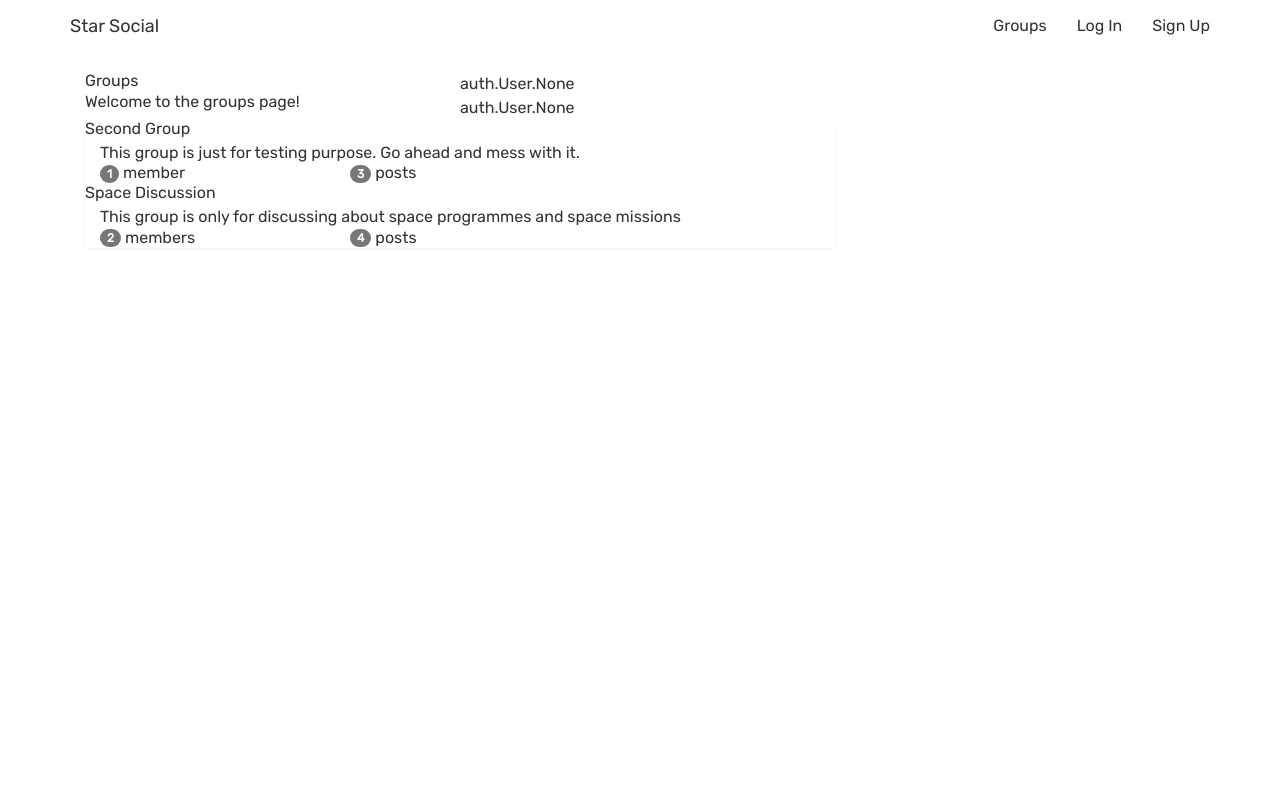
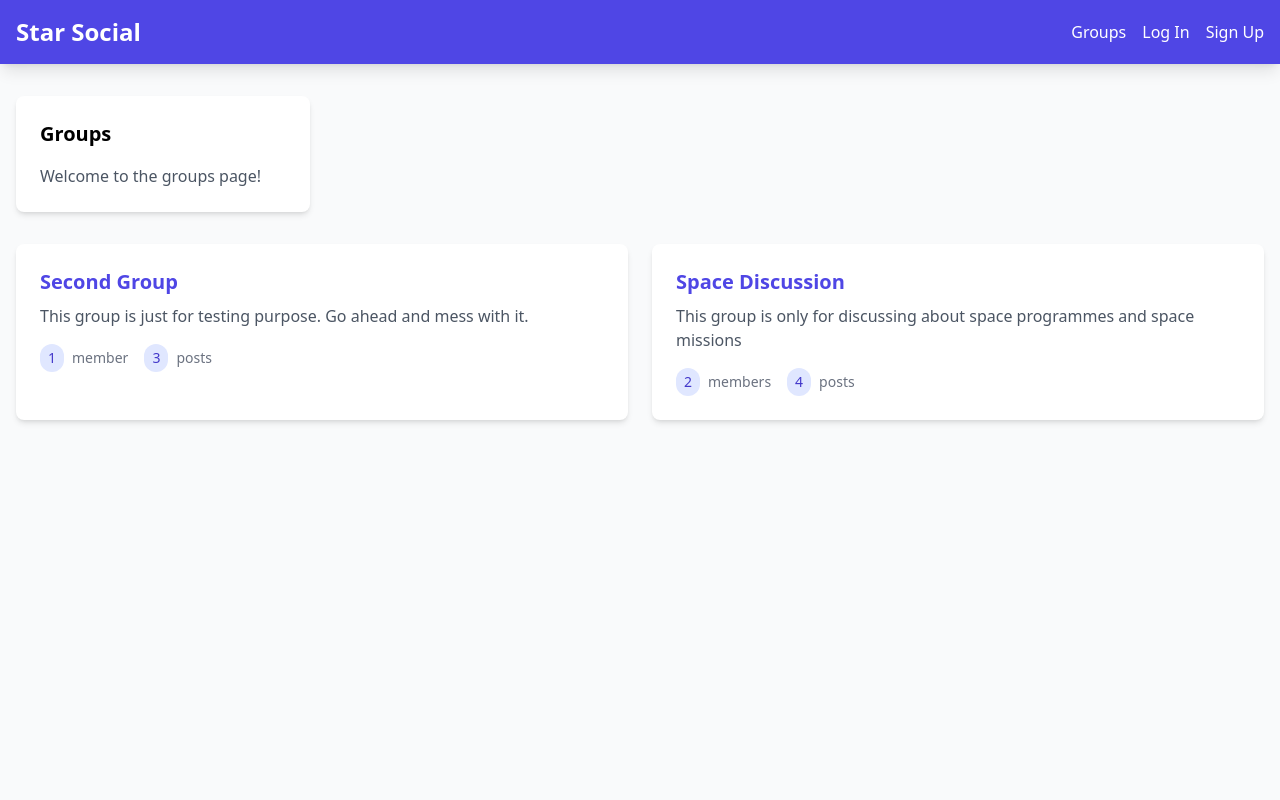
Before and after one commit to mehant-kr/social_app, a Django app: page /groups/ in a window 1280 px wide. Run offline with Django 3.2, Linux system fonts and the light colour scheme; data comes from the database, SQL or seed files in the repository; both versions use the stored data as it was after the commit; style sheets or scripts are compiled from the project's sources; some libraries are stand-ins or nearby versions.

```diff
--- a/groups/templates/groups/group_list.html
+++ b/groups/templates/groups/group_list.html
@@ -1,51 +1,53 @@
 {% extends "groups/group_base.html" %}
 {% block pregroup %}
-    <div class="col-md-4">
-        <div class="content">
+    <div class="grid grid-cols-1 md:grid-cols-4 gap-6">
+        <div class="bg-white p-6 rounded-lg shadow-md">
+            <div class="space-y-4">
                 {% if user.is_authenticated %}
-                <h2>Welcome Back!
-                    <a href="{% url 'posts:for_user' username=user.username %}">
+                    <h2 class="text-2xl font-bold text-indigo-600">
+                        Welcome Back!
+                        <a href="{% url 'posts:for_user' username=user.username %}" class="text-indigo-400 hover:text-indigo-600">
                             @{{ user.username }}
                         </a>
                     </h2>
                 {% endif %}
-        <h2>Groups</h2>
-        <p>Welcome to the groups page!</p>
-        </div>
+                <h2 class="text-xl font-bold">Groups</h2>
+                <p class="text-gray-600">Welcome to the groups page!</p>
                 {% if user.is_authenticated %}
-        <a href="{% url 'groups:create'  %}" class='btn btn-md btn-fill btn-warning'>
-            <span class="glyphicon glyphicon-plus-sign">Create New Group!</span>
+                    <a href="{% url 'groups:create' %}" class="inline-block bg-indigo-600 text-white px-4 py-2 rounded-md hover:bg-indigo-700 transition duration-200">
+                        Create New Group
                     </a>
                 {% endif %}
+            </div>
+        </div>
     </div>
 {% endblock %}
 
 {% block group_content %}
-    {% for obj in object_list %}
-        <p>{{ obj.members }}</p>
-    {% endfor %}
-
-    <div class="col-md-8">
-        <div class="list-group">
+    <div class="mt-8 grid grid-cols-1 md:grid-cols-2 gap-6">
         {% for group in object_list %}
-            <a href="{% url 'groups:single' slug=group.slug %}">
-                <h3 class="title list-group-item-heading">{{ group.name }}</h3>
-                <div class="list-group-item-text container-fluid">
+            <div class="bg-white rounded-lg shadow-md overflow-hidden">
+                <a href="{% url 'groups:single' slug=group.slug %}" class="block p-6 hover:bg-gray-50">
+                    <h3 class="text-xl font-bold text-indigo-600 mb-2">{{ group.name }}</h3>
+                    <div class="prose max-w-none text-gray-600">
                         {{ group.description_html|safe }}
-                    <div class="row">
-                        <div class="col-md-4">
-                            <span class="badge">{{ group.members.count }}</span>
+                    </div>
+                    <div class="mt-4 flex space-x-4 text-sm text-gray-500">
+                <span class="flex items-center">
+                    <span class="bg-indigo-100 text-indigo-700 px-2 py-1 rounded-full mr-2">
+                        {{ group.members.count }}
+                    </span>
                     member{{ group.members.count|pluralize }}
-                        </div>
-                        <div class="col-md-4">
-                            <span class="badge">{{ group.posts.count }}</span>
+                </span>
+                        <span class="flex items-center">
+                    <span class="bg-indigo-100 text-indigo-700 px-2 py-1 rounded-full mr-2">
+                        {{ group.posts.count }}
+                    </span>
                     post{{ group.posts.count|pluralize }}
-                        </div>
-                    </div>
+                </span>
                     </div>
                 </a>
-
+            </div>
         {% endfor %}
     </div>
-    </div>
 {% endblock %}
--- a/groups/views.py
+++ b/groups/views.py
@@ -9,11 +9,13 @@ from django.contrib import messages
 from django.db import IntegrityError
 
 from . import models
+from groups.forms import GroupForm
 
 
 class CreateGroup(LoginRequiredMixin, generic.CreateView):
-    fields = ('name', 'description')
+    # fields = ('name', 'description')
     model = Group
+    form_class = GroupForm
 
 
 class SingleGroup(generic.DetailView):
--- a/post/views.py
+++ b/post/views.py
@@ -9,6 +9,7 @@ from django.http import Http404
 from django.views import generic
 
 from braces.views import SelectRelatedMixin
+from .forms import PostForm
 
 from . import models
 from . import forms
@@ -64,8 +65,9 @@ class PostDetail(SelectRelatedMixin, generic.DetailView):
         return queryset.filter(user__username__iexact=self.kwargs.get('username'))
 
 class CreatePost(LoginRequiredMixin, SelectRelatedMixin, generic.CreateView):
-    fields = ('message', 'group')
     model = models.Post
+    form_class = PostForm    # ← use your custom form here
+    # remove or comment out: fields = ('message','group')
 
     def form_valid(self, form):
         self.object = form.save(commit=False)
--- a/static/social_app/css/master.css
+++ b/static/social_app/css/master.css
@@ -1,7 +1,42 @@
+
 @tailwind base;
 @tailwind components;
 @tailwind utilities;
-.ui_font{
-    font-family: Rubik;
-    font-size: medium;
+
+.font-rubik {
+    font-family: 'Rubik', sans-serif;
 }
+
+@layer components {
+    .btn-primary {
+        @apply bg-indigo-600 text-white px-4 py-2 rounded-md hover:bg-indigo-700 transition duration-200;
+    }
+
+    .card {
+        @apply bg-white rounded-lg shadow-md p-6;
+    }
+
+    /* Form styles */
+    form p {
+        @apply mb-4;
+    }
+
+    form label {
+        @apply block text-sm font-medium text-gray-700 mb-1;
+    }
+
+    form input[type="text"],
+    form input[type="password"],
+    form input[type="email"],
+    form textarea {
+        @apply w-full px-3 py-2 border-2 border-gray-300 rounded-md focus:outline-none focus:ring-2 focus:ring-indigo-500 focus:border-indigo-500 text-gray-900 min-h-[150px] bg-white;
+    }
+
+    form .helptext {
+        @apply block mt-1 text-sm text-gray-500;
+    }
+
+    form ul.errorlist {
+        @apply text-red-500 text-sm mt-1;
+    }
+}
--- a/templates/base.html
+++ b/templates/base.html
@@ -1,50 +1,37 @@
 <!DOCTYPE html>
-{% load static %}
-<html>
+{% load static tailwind_tags %}
+<html lang="en">
 <head>
     <meta charset="utf-8">
     <title>Star Social</title>
-
-    <!-- Latest compiled and minified CSS -->
-    <link rel="stylesheet" href='https://maxcdn.bootstrapcdn.com/bootstrap/3.3.7/css/bootstrap.min.css' integrity="sha384-BVYiiSIFeK1dGmJRAkycuHAHRg32OmUcww7on3RYdg4Va+PmSTsz/K68vbdEjh4u" crossorigin="anonymous">
-
-    <!-- Optional theme -->
-    <link rel="stylesheet" href="https://maxcdn.bootstrapcdn.com/bootstrap/3.3.7/css/bootstrap-theme.min.css" integrity="sha384-rHyoN1iRsVXV4nD0JutlnGaslCJuC7uwjduW9SVrLvRYooPp2bWYgmgJQIXwl/Sp" crossorigin="anonymous">
-
-    <!-- Latest compiled and minified JavaScript -->
-    <script src="https://maxcdn.bootstrapcdn.com/bootstrap/3.3.7/js/bootstrap.min.js" integrity="sha384-Tc5IQib027qvyjSMfHjOMaLkfuWVxZxUPnCJA7l2mCWNIpG9mGCD8wGNIcPD7Txa" crossorigin="anonymous"></script>
-
-    <!-- Rubik font -->
+    <meta name="viewport" content="width=device-width, initial-scale=1.0">
+    {% tailwind_css %}
     <link href="https://fonts.googleapis.com/css2?family=Rubik&display=swap" rel="stylesheet">
-
-    <link rel="stylesheet" href="{% static 'social_app/css/master.css' %}">
-
 </head>
-<body class="ui_font">
-
-    <nav class="navbar mynav" role="navigation" id="navbar">
-        <div class="container">
-            <a class="navbar-brand mynav" href="{% url 'home' %}">Star Social</a>
-
-            <ul class="nav navbar-nav navbar-right">
+<body class="bg-gray-50 font-rubik min-h-screen">
+<nav class="bg-indigo-600 text-white shadow-lg">
+    <div class="container mx-auto px-4">
+        <div class="flex justify-between items-center h-16">
+            <a class="text-2xl font-bold" href="{% url 'home' %}">Star Social</a>
+            <div class="flex space-x-4">
                 {% if user.is_authenticated %}
-                    <li><a href="{% url 'posts:create' %}">Post</a></li>
-                    <li><a href="{% url 'groups:all' %}">Groups</a></li>
-                    <li><a href="{% url 'groups:create' %}">Create Group</a></li>
-                    <li><a href="{% url 'accounts:logout' %}">Logout</a></li>
+                    <a href="{% url 'posts:create' %}" class="hover:text-indigo-200">Post</a>
+                    <a href="{% url 'groups:all' %}" class="hover:text-indigo-200">Groups</a>
+                    <a href="{% url 'groups:create' %}" class="hover:text-indigo-200">Create Group</a>
+                    <a href="{% url 'accounts:logout' %}" class="hover:text-indigo-200">Logout</a>
                 {% else %}
-                    <li><a href="{% url 'groups:all' %}">Groups</a></li>
-                    <li><a href="{% url 'accounts:login' %}">Log In</a></li>
-                    <li><a href="{% url 'accounts:signup' %}">Sign Up</a></li>
+                    <a href="{% url 'groups:all' %}" class="hover:text-indigo-200">Groups</a>
+                    <a href="{% url 'accounts:login' %}" class="hover:text-indigo-200">Log In</a>
+                    <a href="{% url 'accounts:signup' %}" class="hover:text-indigo-200">Sign Up</a>
                 {% endif %}
-            </ul>
+            </div>
+        </div>
     </div>
 </nav>
 
-    <div class="container mycontent">
+<main class="container mx-auto px-4 py-8">
     {% block content %}
     {% endblock %}
-    </div>
-
+</main>
 </body>
 </html>
```
Also changed, not shown: accounts/templates/accounts/login.html (+11 -10 lines), accounts/templates/accounts/signup.html (+11 -10 lines), groups/forms.py (added, +32 -0 lines), groups/templates/groups/group_form.html (+11 -7 lines), post/forms.py (added, +18 -0 lines), post/templates/post/post_form.html (+17 -7 lines), db.sqlite3. Lines whose indentation alone changed are shown as unchanged.
